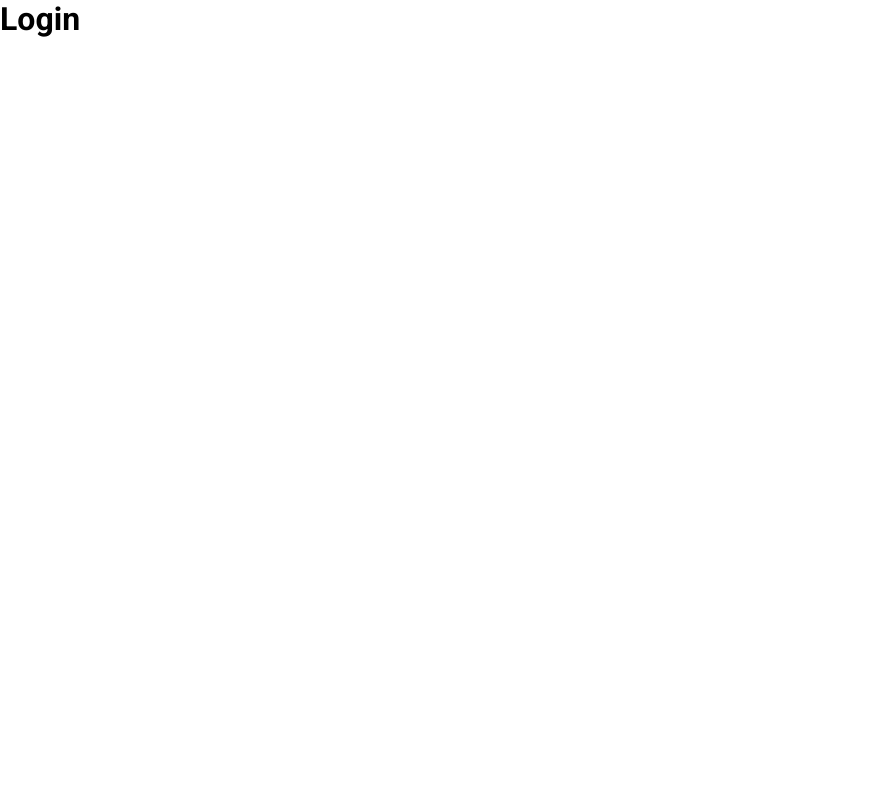
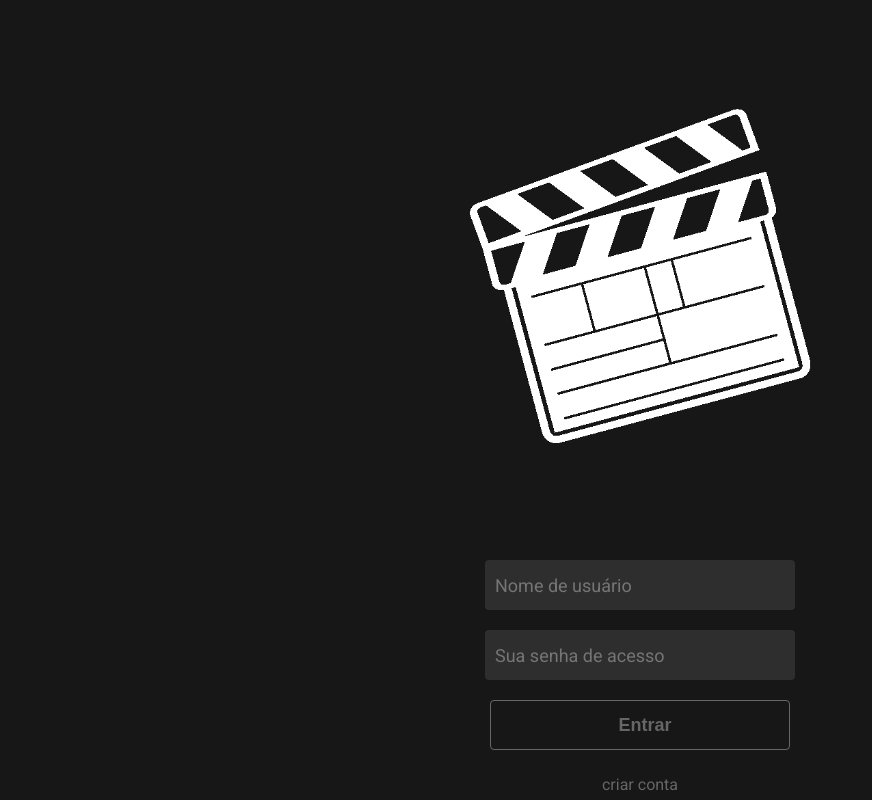
Before and after one commit to HuminigSB/SBC-Frontend, a React (Create React App) app: page / in a window 1280 px wide. Shown: the whole page, without its empty margins (0-872 px from the left). Built offline with nearby package versions, Linux system fonts and the light colour scheme; the HTML template or start-up script is replaced by a standard one.

Commit message:
Adicionado interface de Login

```diff
--- a/src/pages/SignIn/index.js
+++ b/src/pages/SignIn/index.js
@@ -1,8 +1,37 @@
 import React from 'react'
+import {toast} from 'react-toastify'
+import { useForm } from "react-hook-form";
+import api from '../../services/api'
+
+import Logo from '../../assets/logo-white.png'
+
+import { Form, WrapperItens, Input, Button, LinkTo } from './styles'
 
 const SignIn = () => {
+    const { register, handleSubmit } = useForm();
+
+    const onSubmit = (data) => {
+        api.post('/login', data).then(function (response){
+            toast.success("Login realizado com sucesso :D")
+        }).catch(function(error){
+            toast.error("Algo deu errado, tente novamente :/")
+        })
+    }
+
     return (
-      <h1>Login</h1>
+        <Form onSubmit={handleSubmit(onSubmit)}>
+            <img src={Logo} alt="Logo"/>
+
+            <WrapperItens>
+                <Input type="text" name="username" ref={register} placeholder="Nome de usuário"/>
+                <Input type="password" name="password" ref={register} placeholder="Sua senha de acesso"/>
+            </WrapperItens>
+
+            <WrapperItens>
+                <Button type="submit">Entrar</Button>
+                <LinkTo to="/signup">criar conta</LinkTo>
+            </WrapperItens>
+        </Form>
     )
 }
 
--- /dev/null
+++ b/src/pages/SignIn/styles.js
@@ -0,0 +1,71 @@
+import styled from 'styled-components'
+import { Link } from 'react-router-dom'
+
+export const Form = styled.form`
+    height: 100vh;
+    background: #171717;
+    display: flex;
+    flex-direction: column;
+    align-items: center;
+
+    img {
+        height: 350px;
+        margin: 100px 0;
+    }
+`
+
+export const WrapperItens = styled.div`
+    display: flex;
+    flex-direction: column;
+    align-items: center;
+`
+
+export const Input = styled.input`
+    background: #2e2e2e;
+    height: 50px;
+    border: 0;
+    border-radius: 4px;
+    font-size: 18px;
+    padding-left: 10px;
+    margin: 10px 0;
+    width: 300px;
+    color: #666;
+
+    &:focus {
+        outline: none !important;
+        border-color: #eb0613;
+        box-shadow: 0px 0px 5px #eb0613;
+    }
+`
+
+export const Button = styled.button`
+    background: transparent;
+    height: 50px;
+    border: 1px solid #666;
+    border-radius: 4px;
+    font-size: 18px;
+    padding-left: 10px;
+    margin: 10px 0;
+    width: 300px;
+    color: #666;
+    font-weight: bold;
+    transition: all 0.4s;
+
+    &:hover{
+        cursor: pointer;
+        background: #b1060f;
+        border: 1px solid #666;
+        color: #b1060f;
+        color: #fff;
+    }
+`
+
+export const LinkTo = styled(Link)`
+    color: #666;
+    margin-top: 15px;
+
+    &:hover{
+        text-decoration: underline;
+        color: #666;
+    }
+`
```
Also changed, not shown: 2 other files (tests, documents, lock files or other folders).
